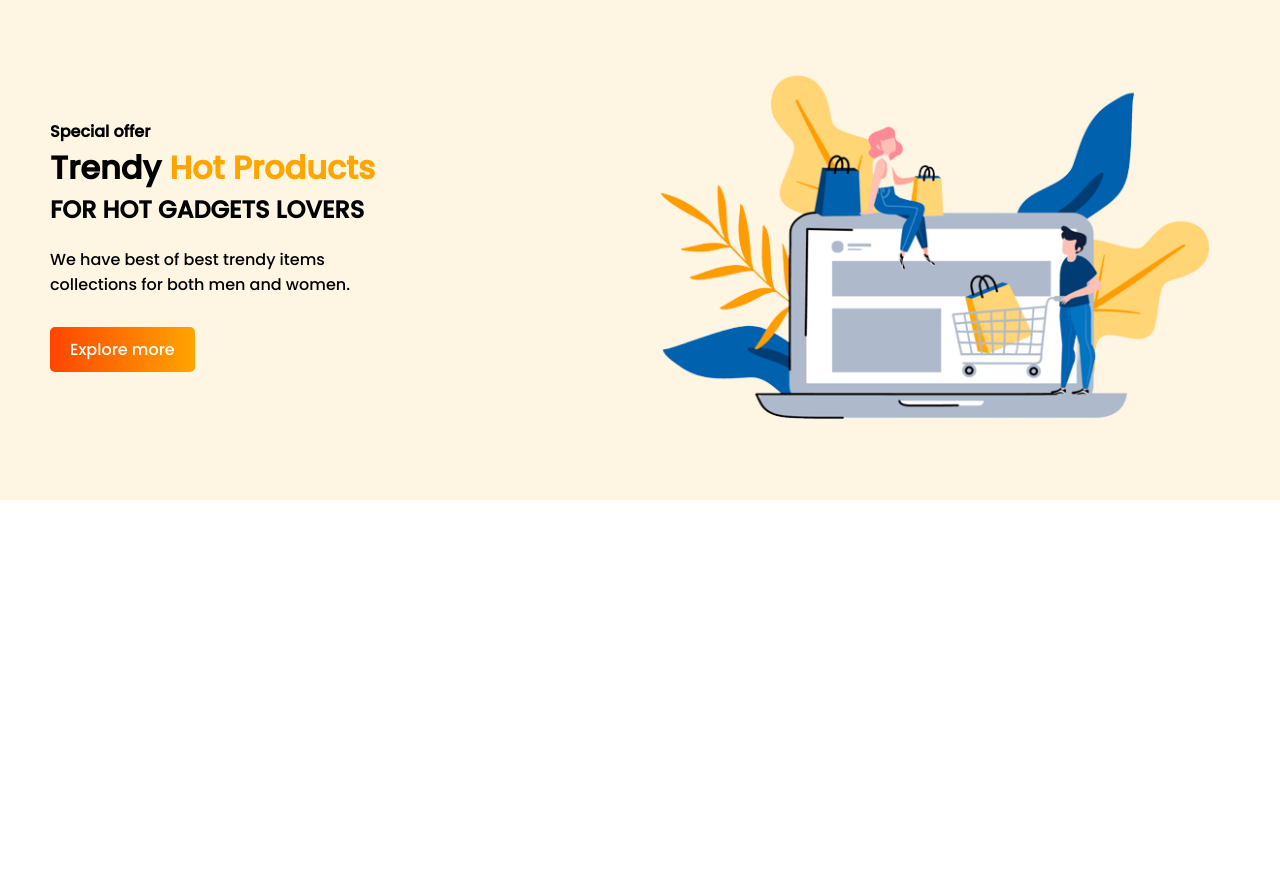
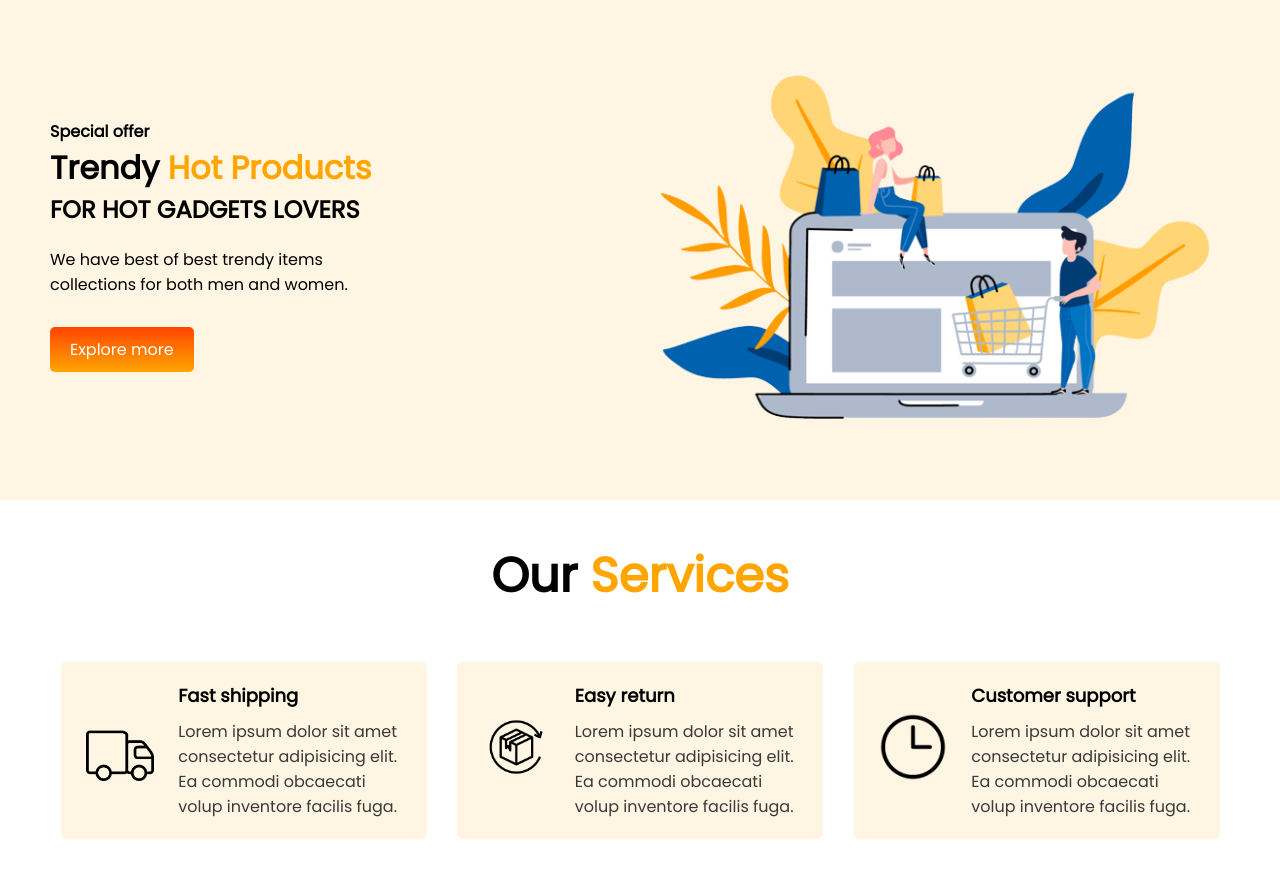
Before and after one commit to Alvi-C/tech-lab, a plain HTML site: page index.html in a window 1280 px wide. Before the commit the page ends 800 px from the top, so only its background shows below. Drawn offline with Linux system fonts and the light colour scheme.

Commit message:
service section added

```diff
--- a/index.html
+++ b/index.html
@@ -9,6 +9,7 @@
     <link rel="stylesheet" href="style.css">
 </head>
 <body>
+    <!-- header section starts -->
     <header class="header-section">
         <div class="header-title">
             <h4>Special offer</h4>
@@ -24,5 +25,55 @@
             <img src="images/banner-image.png" alt="">
         </div>
     </header>
+    <!-- header section ends -->
+
+
+    <!-- main section starts -->
+    <main>
+        <!-- ====== services section starts ===== -->
+        <div class="services">
+            <div class="title">
+                <h1>Our <span class="orange-text">Services</span></h1>
+            </div>
+            <div class="service-list">
+                <div class="service-card">
+                    <div class="card-img">
+                        <img src="images/icons/delivery.png" alt="">
+                    </div>
+                    <div class="card-text">
+                        <h4>Fast shipping</h4>
+                        <p>
+                            Lorem ipsum dolor sit amet consectetur adipisicing elit. Ea commodi obcaecati volup inventore facilis fuga.
+                        </p>
+                    </div>
+                </div>
+
+                <div class="service-card">
+                    <div class="card-img">
+                        <img src="images/icons/return.png" alt="">
+                    </div>
+                    <div class="card-text">
+                        <h4>Easy return</h4>
+                        <p>
+                            Lorem ipsum dolor sit amet consectetur adipisicing elit. Ea commodi obcaecati volup inventore facilis fuga.
+                        </p>
+                    </div>
+                </div>
+
+                <div class="service-card">
+                    <div class="card-img">
+                        <img src="images/icons/clock.png" alt="">
+                    </div>
+                    <div class="card-text">
+                        <h4>Customer support</h4>
+                        <p>
+                            Lorem ipsum dolor sit amet consectetur adipisicing elit. Ea commodi obcaecati volup inventore facilis fuga.
+                        </p>
+                    </div>
+                </div>
+            </div>
+        </div>
+        <!-- ====== services section ends ===== -->
+    </main>
 </body>
 </html>
--- a/style.css
+++ b/style.css
@@ -1,5 +1,5 @@
 /* Google font */
-@import url('https://fonts.googleapis.com/css2?family=Poppins:wght@200;300;500&display=swap');
+@import url('https://fonts.googleapis.com/css2?family=Poppins:ital,wght@0,100;0,400;1,200&display=swap');
 
 /* Common style */
 * {
@@ -49,9 +49,62 @@ body {
 .button {
     text-decoration: none;
     display: inline-block;
-    background: linear-gradient(90deg, orangered, orange);
+    background: linear-gradient(180deg, orangered, orange);
     color: white;
     padding: 10px 20px;
     border-radius: 5px;
     margin: 10px 0;
 }
+
+/* Our services section */
+.services {
+    width: 100%;
+    margin: 20px auto;
+
+}
+
+.title {
+    text-align: center;
+    font-size: x-large;
+    padding: 20px;
+}
+
+.service-list {
+    width: 100%;
+    justify-content: space-evenly;
+    display: flex;
+    padding: 30px;
+}
+
+.service-card {
+    width: 30%;
+    background-color: rgba(255, 166, 0, 0.11);
+    display: flex;
+    padding: 10px 20px;
+    align-items: center;
+    border-radius: 5px;
+}
+
+.card-img {
+    width: 30%;
+}
+
+.card-img img {
+    width: 80%;
+    padding: 5px;
+}
+
+.card-text {
+    width: 70%;
+}
+
+.card-text h4 {
+    font-size: large;
+    padding: 10px 0;
+}
+
+.card-text p {
+    font-size: medium;
+    color: rgb(57, 57, 57);
+    padding-bottom: 10px;
+}
```
